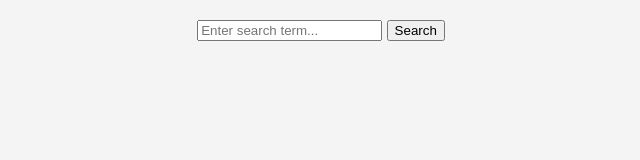
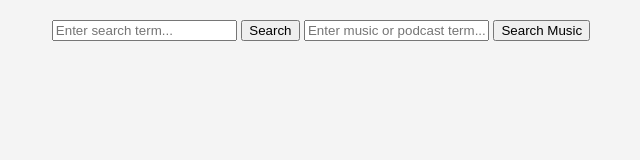
Before and after one commit to ShreyanshTiwari07/feedsearch, a plain HTML site: page index.html in a window 1280 px wide. Shown: the whole page, without its empty margins (319-959 px from the left). Drawn offline with Linux system fonts and the light colour scheme.

Commit message:
Update index.html

```diff
--- a/index.html
+++ b/index.html
@@ -1,3 +1,4 @@
+<!-- index.html -->
 <!DOCTYPE html>
 <html lang="en">
 <head>
@@ -10,6 +11,8 @@
     <div class="search-container">
         <input type="text" id="searchQuery" placeholder="Enter search term...">
         <button onclick="fetchPosts()">Search</button>
+        <input type="text" id="musicQuery" placeholder="Enter music or podcast term...">
+        <button onclick="fetchMusic()">Search Music</button>
     </div>
     <div id="postsContainer" class="posts-container">
         <!-- Posts will be displayed here -->
```
